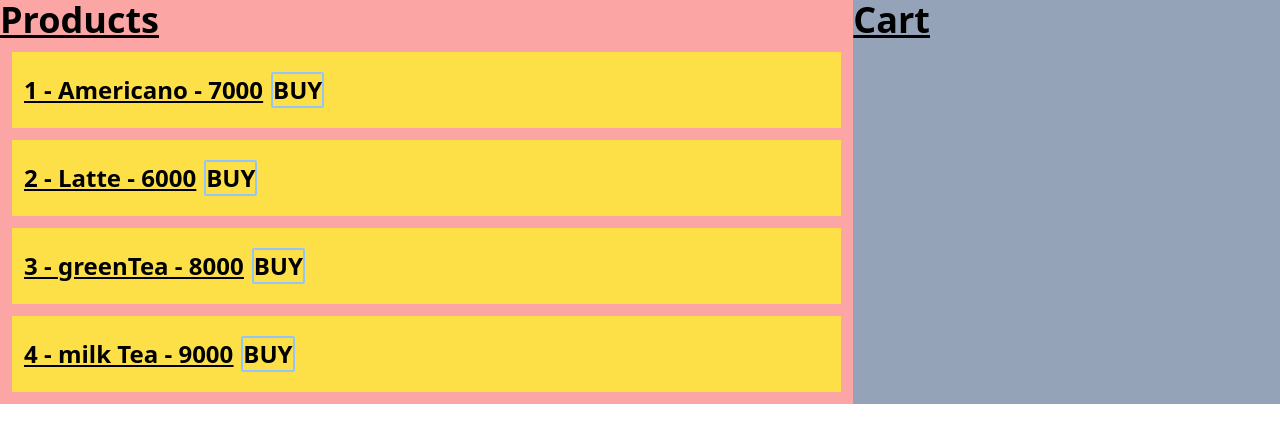
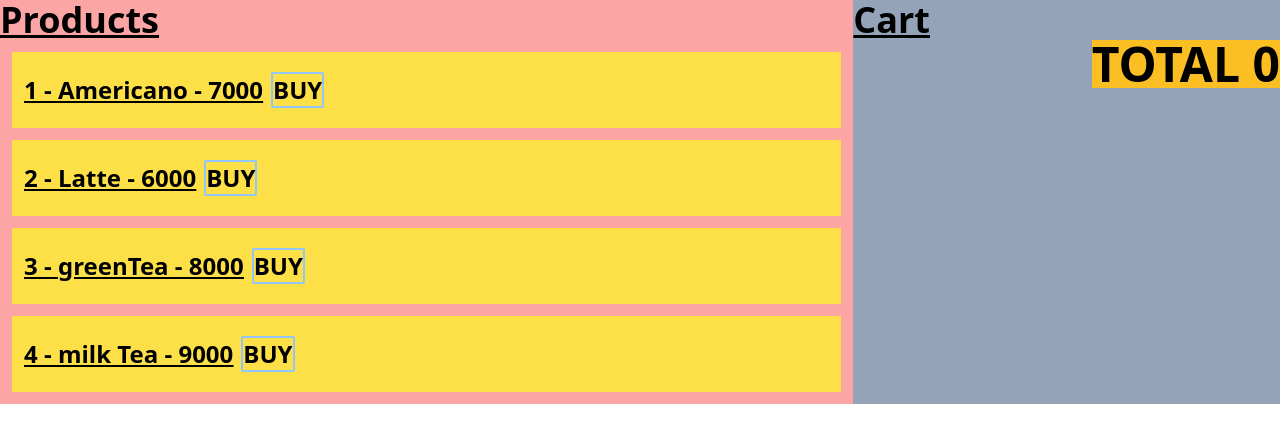
Before and after one commit to niftus13/r01, a React (Create React App) app: page / in a window 1280 px wide. Shown: the top 442 px of the page. Built offline with nearby package versions, Linux system fonts and the light colour scheme.

Commit message:
0628 option2 비우기

```diff
--- a/src/components/Kiosk.js
+++ b/src/components/Kiosk.js
@@ -68,6 +68,22 @@ const Kiosk = () => {
 
     }
 
+    // option2-1 전체 price값 구하기
+    // 반환값이 있으면 표현식으로 가능
+    const getTotal = (arr) => {
+        // option2-2 reduce
+        if(!arr || arr.length === 0){
+            return 0
+        }
+
+        let sum = 0;
+        for(const ele of arr){
+            sum += (ele.price * ele.qty)
+        }
+        return sum
+
+    }
+
     return (
         <div className="w-full h-{100vh} bg-slate-400 flex">
             <div className="w-2/3 bg-red-300">
@@ -108,6 +124,10 @@ const Kiosk = () => {
                         </div>
                     </li>)}
                 </ul>
+                {/* option2-3 총합 화면 */}
+                <div className=" bg-amber-400 text-5xl float-right">
+                        TOTAL  {getTotal(items)}
+                </div>
             </div>
         </div>
       );
```
